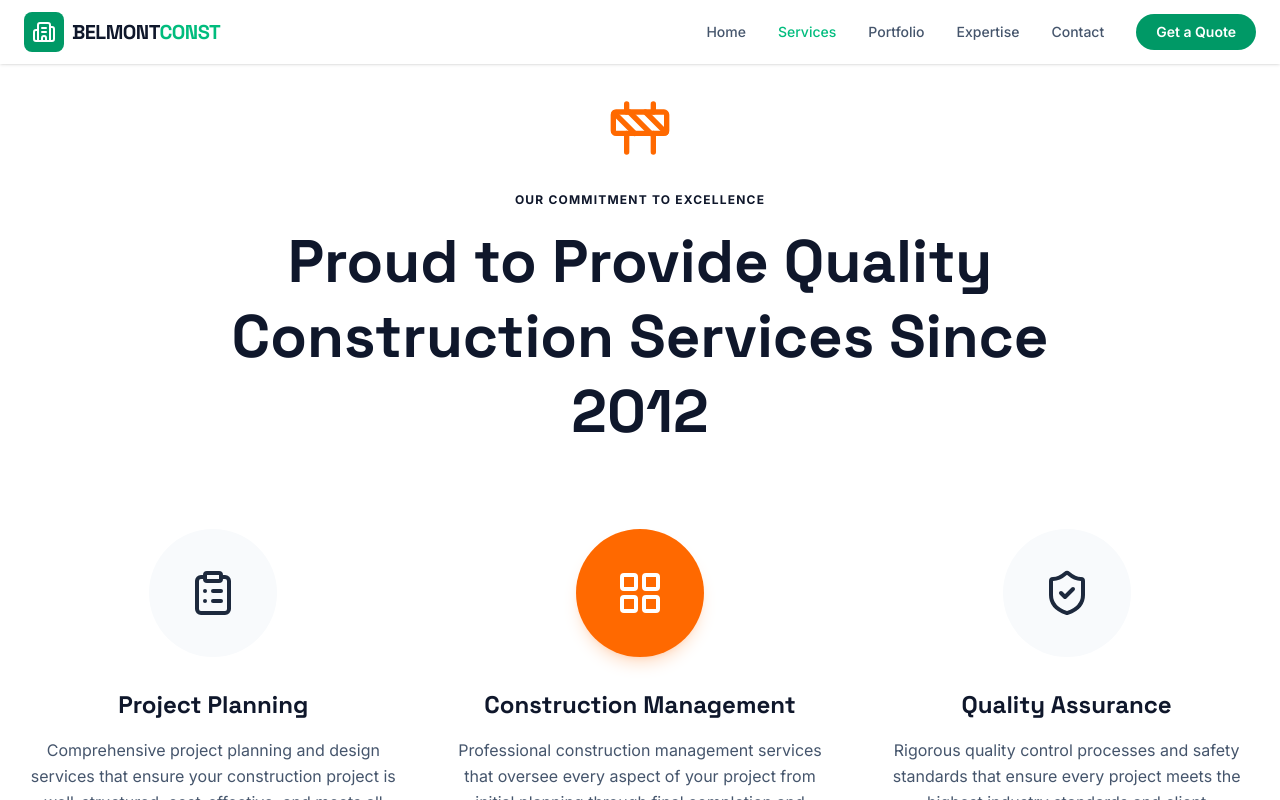
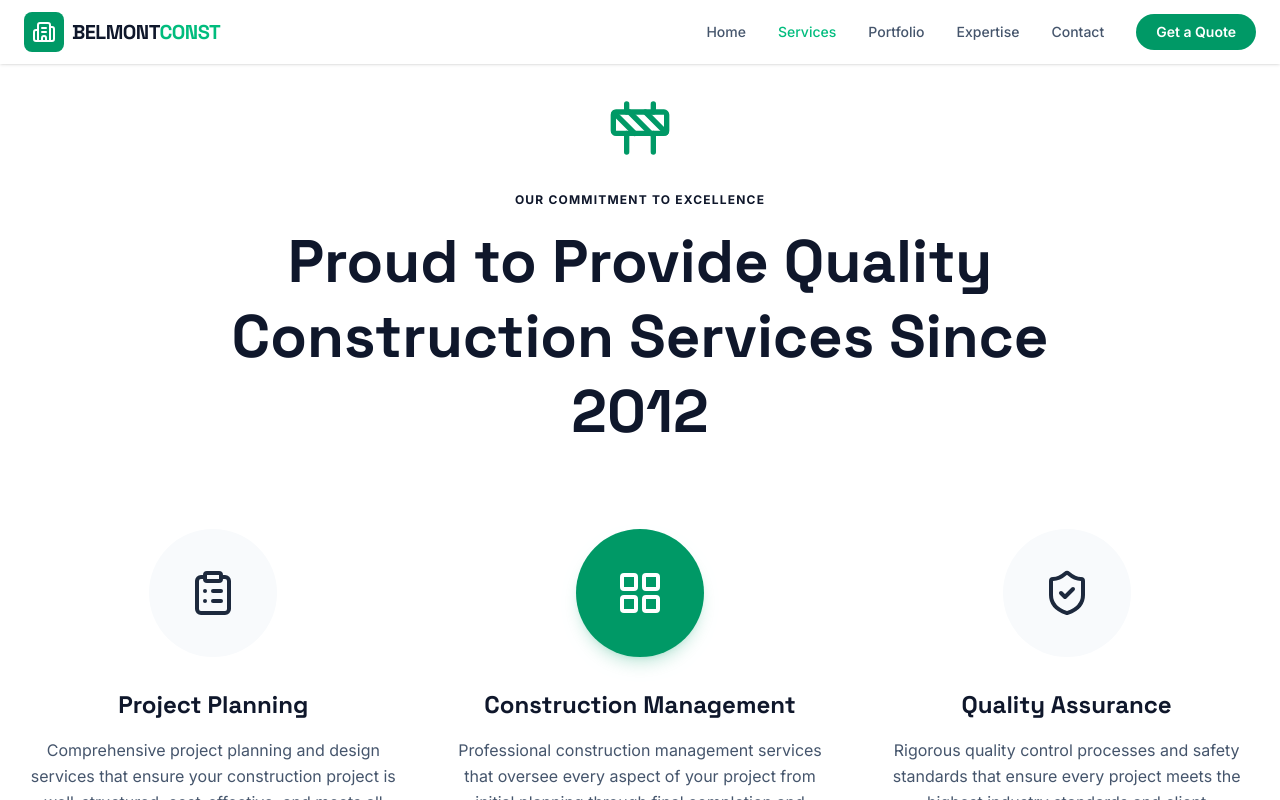
Before and after one commit to ebuka-odih/belmontconstructions, a React (Vite) app: page / in a window 1280 px wide. Both pictures are taken after a click on the button "Services". Shown: the top 800 px of the page. Built offline with nearby package versions, Linux system fonts and the light colour scheme.

Commit message:
feat: Update service section color scheme
Changes the primary accent color in the Services section from orange to a darker emerald green. This aligns the visual theme with the updated branding for Belmont Constructions.

```diff
--- a/src/components/ServicesPage.tsx
+++ b/src/components/ServicesPage.tsx
@@ -17,7 +17,7 @@ const ServicesPage = () => {
       <section className="max-w-7xl mx-auto px-6 text-center mb-32">
         <div className="flex justify-center mb-8">
           <div className="relative w-16 h-16">
-             <Construction className="w-16 h-16 text-orange-500" />
+             <Construction className="w-16 h-16 text-emerald-600" />
           </div>
         </div>
 
@@ -42,7 +42,7 @@ const ServicesPage = () => {
 
           {/* Construction Management */}
           <div className="flex flex-col items-center">
-            <div className="w-32 h-32 rounded-full bg-orange-500 flex items-center justify-center mb-8 shadow-lg shadow-orange-500/20">
+            <div className="w-32 h-32 rounded-full bg-emerald-600 flex items-center justify-center mb-8 shadow-lg shadow-emerald-600/20">
               <LayoutGrid className="w-12 h-12 text-white" />
             </div>
             <h3 className="text-2xl font-display font-black text-slate-900 mb-4">Construction Management</h3>
@@ -74,12 +74,12 @@ const ServicesPage = () => {
           <div className="grid md:grid-cols-3 gap-8">
             {/* Commercial Construction */}
             <div className="bg-white border border-slate-200 p-10 relative overflow-hidden group">
-              <Building2 className="w-12 h-12 text-orange-500 mb-8" />
+              <Building2 className="w-12 h-12 text-emerald-600 mb-8" />
               <h3 className="text-2xl font-display font-black text-slate-900 mb-6">Commercial Construction</h3>
               <p className="text-slate-600 mb-12 leading-relaxed">
                 We specialize in commercial projects that build thriving business environments. From office complexes to retail spaces, we create structures that support growth and community needs.
               </p>
-              <button className="w-12 h-12 rounded-full border border-slate-200 flex items-center justify-center hover:bg-orange-500 hover:text-white hover:border-orange-500 transition-all">
+              <button className="w-12 h-12 rounded-full border border-slate-200 flex items-center justify-center hover:bg-emerald-600 hover:text-white hover:border-emerald-600 transition-all">
                 <ArrowRight className="w-5 h-5" />
               </button>
               <div className="absolute bottom-0 right-0 opacity-5 pointer-events-none">
@@ -91,12 +91,12 @@ const ServicesPage = () => {
 
             {/* General Contracting */}
             <div className="bg-white border border-slate-200 p-10 relative overflow-hidden group">
-              <Construction className="w-12 h-12 text-orange-500 mb-8" />
+              <Construction className="w-12 h-12 text-emerald-600 mb-8" />
               <h3 className="text-2xl font-display font-black text-slate-900 mb-6">General Contracting</h3>
               <p className="text-slate-600 mb-12 leading-relaxed">
                 As your trusted contractor, we manage every stage of the construction journey, from planning and procurement to final execution, ensuring timelines are met and quality is prioritized.
               </p>
-              <button className="w-12 h-12 rounded-full border border-slate-200 flex items-center justify-center hover:bg-orange-500 hover:text-white hover:border-orange-500 transition-all">
+              <button className="w-12 h-12 rounded-full border border-slate-200 flex items-center justify-center hover:bg-emerald-600 hover:text-white hover:border-emerald-600 transition-all">
                 <ArrowRight className="w-5 h-5" />
               </button>
               <div className="absolute bottom-0 right-0 opacity-5 pointer-events-none">
@@ -108,12 +108,12 @@ const ServicesPage = () => {
 
             {/* Residential Construction */}
             <div className="bg-white border border-slate-200 p-10 relative overflow-hidden group">
-              <Home className="w-12 h-12 text-orange-500 mb-8" />
+              <Home className="w-12 h-12 text-emerald-600 mb-8" />
               <h3 className="text-2xl font-display font-black text-slate-900 mb-6">Residential Construction</h3>
               <p className="text-slate-600 mb-12 leading-relaxed">
                 We build homes that blend comfort, durability, and thoughtful design. Whether a single-family house or a multi-unit complex, our residential projects are crafted to last for generations.
               </p>
-              <button className="w-12 h-12 rounded-full border border-slate-200 flex items-center justify-center hover:bg-orange-500 hover:text-white hover:border-orange-500 transition-all">
+              <button className="w-12 h-12 rounded-full border border-slate-200 flex items-center justify-center hover:bg-emerald-600 hover:text-white hover:border-emerald-600 transition-all">
                 <ArrowRight className="w-5 h-5" />
               </button>
               <div className="absolute bottom-0 right-0 opacity-5 pointer-events-none">
```
